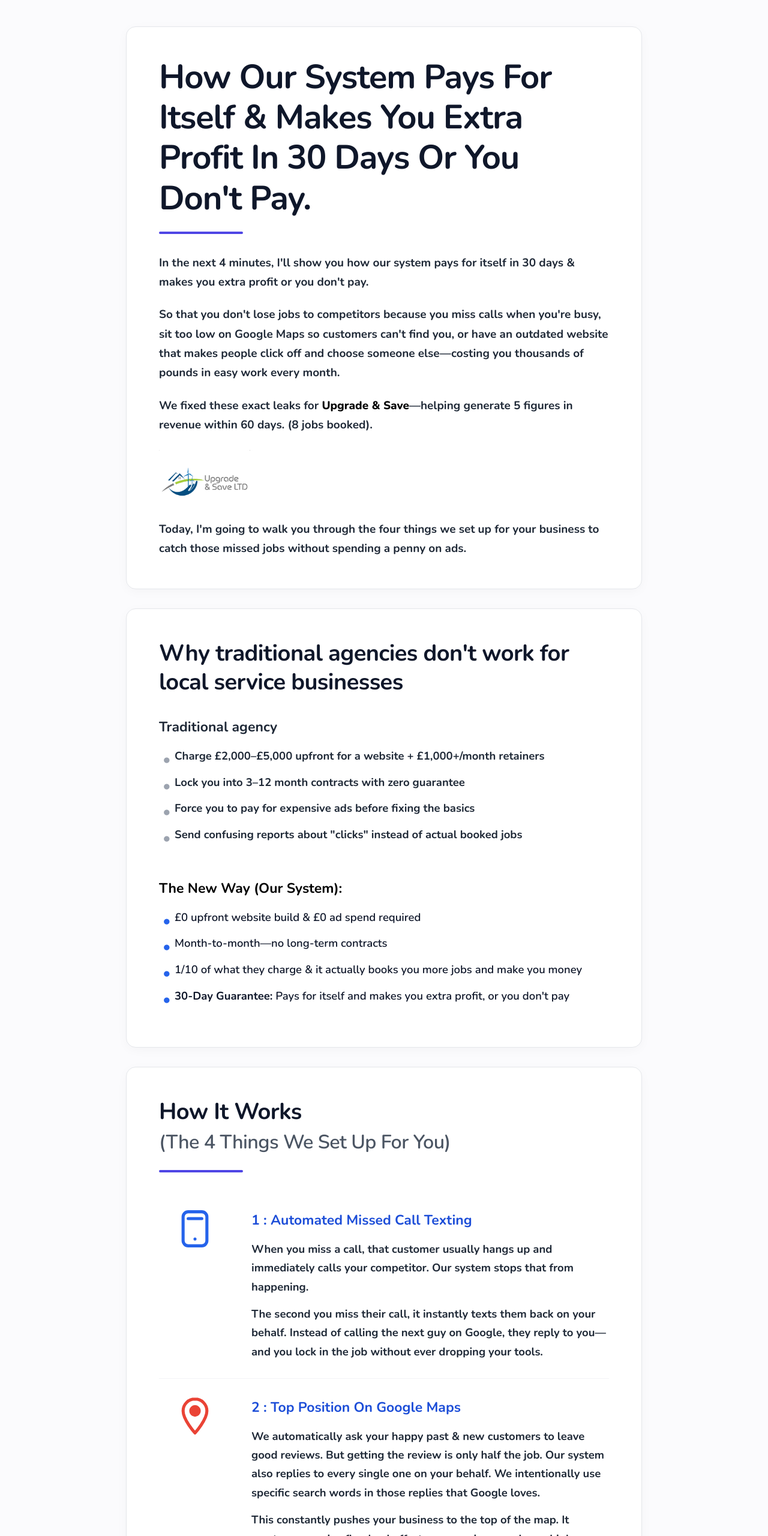
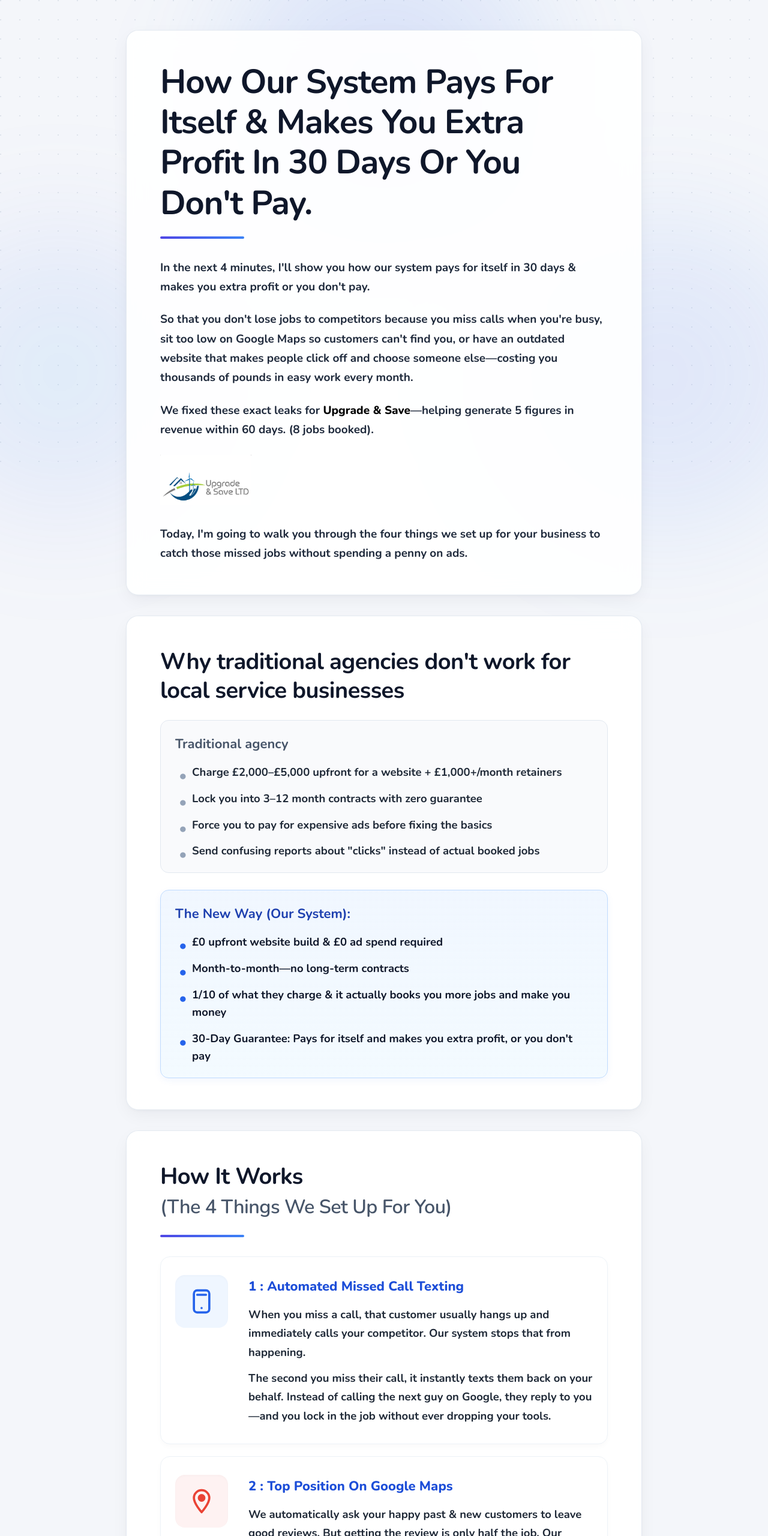
Before and after one commit to muhseena005/client-launch-proposal, a plain HTML site: page index.html in a window 1280 px wide. Shown: the top 2560 px of the page at 60% size. Drawn offline with nearby package versions, Linux system fonts and the light colour scheme.

Commit message:
Add modern ambient background design with subtle grid pattern and soft lighting glows

```diff
--- a/index.html
+++ b/index.html
@@ -12,11 +12,11 @@
 
   <style>
     :root {
-      --bg-page: #fbfbfd;
-      --card-bg: #ffffff;
-      --border-color: #e5e7eb;
-      --text-main: #111827;
-      --text-muted: #374151;
+      --bg-page: #f4f6fa;
+      --card-bg: rgba(255, 255, 255, 0.92);
+      --border-color: rgba(226, 232, 240, 0.9);
+      --text-main: #0f172a;
+      --text-muted: #1e293b;
       --accent-blue: #2563eb;
       --accent-dark: #1e3a8a;
       --font-family: 'Nunito', -apple-system, BlinkMacSystemFont, "Segoe UI", Roboto, sans-serif;
@@ -33,38 +33,93 @@
       font-family: var(--font-family);
       color: var(--text-main);
       line-height: 1.75;
-      padding: 44px 16px 88px 16px;
+      padding: 50px 16px 100px 16px;
       -webkit-font-smoothing: antialiased;
       -moz-osx-font-smoothing: grayscale;
+      position: relative;
+      min-height: 100vh;
+      overflow-x: hidden;
+    }
+
+    /* Ambient Background Pattern & Lighting Orbs */
+    .bg-pattern {
+      position: fixed;
+      inset: 0;
+      background-image:
+        radial-gradient(circle at 1px 1px, rgba(148, 163, 184, 0.22) 1px, transparent 0);
+      background-size: 32px 32px;
+      pointer-events: none;
+      z-index: 0;
+    }
+
+    .bg-glow-1 {
+      position: fixed;
+      top: -150px;
+      left: 50%;
+      transform: translateX(-50%);
+      width: 800px;
+      height: 600px;
+      background: radial-gradient(circle, rgba(99, 102, 241, 0.18) 0%, rgba(59, 130, 246, 0.12) 40%, transparent 70%);
+      filter: blur(80px);
+      pointer-events: none;
+      z-index: 0;
+    }
+
+    .bg-glow-2 {
+      position: fixed;
+      top: 40%;
+      left: -200px;
+      width: 600px;
+      height: 600px;
+      background: radial-gradient(circle, rgba(56, 189, 248, 0.14) 0%, rgba(99, 102, 241, 0.08) 50%, transparent 70%);
+      filter: blur(90px);
+      pointer-events: none;
+      z-index: 0;
+    }
+
+    .bg-glow-3 {
+      position: fixed;
+      bottom: -150px;
+      right: -150px;
+      width: 650px;
+      height: 650px;
+      background: radial-gradient(circle, rgba(129, 140, 248, 0.16) 0%, rgba(59, 130, 246, 0.10) 45%, transparent 70%);
+      filter: blur(90px);
+      pointer-events: none;
+      z-index: 0;
     }
 
     .container {
+      position: relative;
+      z-index: 1;
       max-width: 860px;
       margin: 0 auto;
     }
 
-    /* Document Slide Cards (Gamma style) */
+    /* Document Slide Cards: Crisp Glassmorphism, refined elevation */
     .gamma-card {
       background: var(--card-bg);
+      backdrop-filter: blur(16px);
+      -webkit-backdrop-filter: blur(16px);
       border: 1px solid var(--border-color);
-      border-radius: 16px;
-      padding: 50px 54px;
-      margin-bottom: 32px;
-      box-shadow: 0 4px 20px -2px rgba(0, 0, 0, 0.04);
-      transition: box-shadow 0.2s ease;
+      border-radius: 20px;
+      padding: 52px 56px;
+      margin-bottom: 34px;
+      box-shadow: 0 10px 30px -4px rgba(15, 23, 42, 0.06), 0 2px 6px -1px rgba(15, 23, 42, 0.04);
+      transition: transform 0.2s ease, box-shadow 0.2s ease;
     }
 
     @media (max-width: 640px) {
       .gamma-card {
         padding: 30px 22px;
-        border-radius: 12px;
+        border-radius: 14px;
       }
     }
 
-    /* Main Headline: Bigger, neat, bold without being blocky/fat */
+    /* Main Headline: Bold & Crisp */
     h1 {
       font-size: clamp(38px, 5.2vw, 56px);
-      font-weight: 700; /* Clean, neat bold rather than heavy 900 */
+      font-weight: 700;
       line-height: 1.2;
       letter-spacing: -0.02em;
       color: #0f172a;
@@ -74,7 +129,7 @@
     .title-accent-line {
       width: 140px;
       height: 4px;
-      background-color: #4f46e5;
+      background: linear-gradient(90deg, #4f46e5 0%, #3b82f6 100%);
       border-radius: 2px;
       margin-bottom: 32px;
     }
@@ -89,16 +144,16 @@
     }
 
     h3 {
-      font-size: 25px;
+      font-size: 24px;
       font-weight: 700;
       color: #0f172a;
       margin-bottom: 14px;
     }
 
-    /* All normal body text: Nunito, clean and balanced */
+    /* Body Text: Nunito Bold, readable and sharp */
     p {
       font-size: 19px;
-      color: #1f2937;
+      color: var(--text-muted);
       margin-bottom: 22px;
       font-weight: 700;
       line-height: 1.7;
@@ -118,21 +173,30 @@
     }
 
     .comp-block {
-      padding: 6px 0;
+      padding: 20px 24px;
+      border-radius: 14px;
+      background: rgba(248, 250, 252, 0.85);
+      border: 1px solid #e2e8f0;
+    }
+
+    .comp-block.new {
+      background: linear-gradient(180deg, rgba(239, 246, 255, 0.9) 0%, rgba(240, 249, 255, 0.8) 100%);
+      border: 1.5px solid #bfdbfe;
+      box-shadow: 0 4px 14px -2px rgba(37, 99, 235, 0.08);
     }
 
     .comp-block h3 {
-      font-size: 23px;
+      font-size: 22px;
       font-weight: 700;
       margin-bottom: 14px;
     }
 
     .comp-block.old h3 {
-      color: #1f2937;
+      color: #475569;
     }
 
     .comp-block.new h3 {
-      color: #000000;
+      color: #1e40af;
     }
 
     .bullet-list {
@@ -141,12 +205,16 @@
 
     .bullet-list li {
       position: relative;
-      padding-left: 26px;
+      padding-left: 28px;
       font-size: 18.5px;
       color: #1f2937;
       margin-bottom: 14px;
       font-weight: 700;
       line-height: 1.6;
+    }
+
+    .bullet-list li:last-child {
+      margin-bottom: 0;
     }
 
     .bullet-list li::before {
@@ -155,7 +223,7 @@
       left: 6px;
       top: -1px;
       font-size: 26px;
-      color: #9ca3af;
+      color: #94a3b8;
     }
 
     .comp-block.new .bullet-list li::before {
@@ -164,7 +232,7 @@
 
     .comp-block.new .bullet-list li {
       color: #0f172a;
-      font-weight: 600;
+      font-weight: 700;
     }
 
     /* Pillars (The 4 things we set up) */
@@ -172,13 +240,16 @@
       display: flex;
       align-items: flex-start;
       gap: 34px;
-      padding: 28px 0;
-      border-bottom: 1px solid #f3f4f6;
+      padding: 30px 24px;
+      border-radius: 16px;
+      background: #ffffff;
+      border: 1px solid #edf2f7;
+      margin-bottom: 20px;
+      box-shadow: 0 4px 12px -2px rgba(15, 23, 42, 0.03);
     }
 
     .pillar-item:last-child {
-      border-bottom: none;
-      padding-bottom: 8px;
+      margin-bottom: 0;
     }
 
     @media (max-width: 640px) {
@@ -187,22 +258,32 @@
         align-items: center;
         text-align: center;
         gap: 18px;
+        padding: 22px 18px;
       }
     }
 
     .pillar-icon-box {
       flex-shrink: 0;
-      width: 120px;
+      width: 88px;
+      height: 88px;
+      border-radius: 16px;
+      background: #f1f5f9;
       display: flex;
       justify-content: center;
       align-items: center;
+      box-shadow: inset 0 2px 4px rgba(0,0,0,0.02);
     }
 
-    .pillar-icon-box img,
-    .pillar-icon-box svg {
-      max-width: 100px;
-      max-height: 100px;
-      object-fit: contain;
+    .pillar-icon-box.icon-blue {
+      background: #eff6ff;
+    }
+
+    .pillar-icon-box.icon-red {
+      background: #fef2f2;
+    }
+
+    .pillar-icon-box.icon-green {
+      background: #f0fdf4;
     }
 
     .pillar-content {
@@ -210,8 +291,8 @@
     }
 
     .pillar-num-title {
-      font-size: 23px;
-      font-weight: 700;
+      font-size: 22px;
+      font-weight: 800;
       color: #1d4ed8;
       margin-bottom: 12px;
     }
@@ -220,7 +301,7 @@
       font-size: 18.5px;
       color: #1f2937;
       line-height: 1.7;
-      margin-bottom: 14px;
+      margin-bottom: 12px;
       font-weight: 700;
     }
 
@@ -255,11 +336,11 @@
 
     /* Before Call / Final Offer Card */
     .cta-card {
-      background: #ffffff;
+      background: linear-gradient(180deg, #ffffff 0%, #f8fafc 100%);
       border: 2px solid #2563eb;
-      border-radius: 16px;
-      padding: 50px 54px;
-      box-shadow: 0 10px 30px -4px rgba(37, 99, 235, 0.08);
+      border-radius: 20px;
+      padding: 52px 56px;
+      box-shadow: 0 16px 40px -8px rgba(37, 99, 235, 0.16);
     }
 
     @media (max-width: 640px) {
@@ -278,7 +359,7 @@
     }
 
     .offer-line strong {
-      font-weight: 700;
+      font-weight: 800;
       font-size: 21px;
       color: #000000;
     }
@@ -289,16 +370,16 @@
     }
 
     .next-step-box {
-      margin-top: 30px;
-      padding: 24px 28px;
+      margin-top: 32px;
+      padding: 26px 30px;
       background: #eff6ff;
-      border-radius: 12px;
-      border: 1px solid #bfdbfe;
+      border-radius: 14px;
+      border: 1.5px solid #bfdbfe;
     }
 
     .next-step-box p {
       font-size: 19.5px;
-      font-weight: 700;
+      font-weight: 800;
       color: #1e40af;
       margin-bottom: 0;
     }
@@ -314,19 +395,26 @@
       font-size: 19px;
       font-weight: 700;
       padding: 16px 32px;
-      border-radius: 10px;
+      border-radius: 12px;
       text-decoration: none;
-      transition: background-color 0.2s ease, transform 0.1s ease;
-      box-shadow: 0 4px 14px rgba(37, 99, 235, 0.25);
+      transition: background-color 0.2s ease, transform 0.1s ease, box-shadow 0.2s ease;
+      box-shadow: 0 6px 18px rgba(37, 99, 235, 0.28);
     }
 
     .reply-btn:hover {
       background-color: #1d4ed8;
-      transform: translateY(-1px);
+      transform: translateY(-2px);
+      box-shadow: 0 8px 24px rgba(37, 99, 235, 0.35);
     }
   </style>
 </head>
 <body>
+
+  <!-- Ambient Design Elements in the Background -->
+  <div class="bg-pattern"></div>
+  <div class="bg-glow-1"></div>
+  <div class="bg-glow-2"></div>
+  <div class="bg-glow-3"></div>
 
   <div class="container">
 
@@ -377,13 +465,13 @@
 
     <!-- Card 3: How It Works (The 4 Things We Set Up For You) -->
     <section class="gamma-card">
-      <h2>How It Works<br><span style="font-weight: 600; color: #4b5563; font-size: 0.85em;">(The 4 Things We Set Up For You)</span></h2>
+      <h2>How It Works<br><span style="font-weight: 600; color: #475569; font-size: 0.85em;">(The 4 Things We Set Up For You)</span></h2>
       <div class="title-accent-line"></div>
 
       <!-- Pillar 1 -->
       <div class="pillar-item">
-        <div class="pillar-icon-box">
-          <svg width="68" height="68" viewBox="0 0 24 24" fill="none" stroke="#2563eb" stroke-width="1.8" stroke-linecap="round" stroke-linejoin="round">
+        <div class="pillar-icon-box icon-blue">
+          <svg width="44" height="44" viewBox="0 0 24 24" fill="none" stroke="#2563eb" stroke-width="2" stroke-linecap="round" stroke-linejoin="round">
             <rect x="5" y="2" width="14" height="20" rx="3" ry="3"></rect>
             <line x1="12" y1="18" x2="12" y2="18.01"></line>
             <path d="M8 6h8"></path>
@@ -398,8 +486,8 @@
 
       <!-- Pillar 2 -->
       <div class="pillar-item">
-        <div class="pillar-icon-box">
-          <svg width="68" height="68" viewBox="0 0 24 24" fill="none" stroke="#ea4335" stroke-width="1.8" stroke-linecap="round" stroke-linejoin="round">
+        <div class="pillar-icon-box icon-red">
+          <svg width="44" height="44" viewBox="0 0 24 24" fill="none" stroke="#ea4335" stroke-width="2" stroke-linecap="round" stroke-linejoin="round">
             <path d="M12 2C8.13 2 5 5.13 5 9c0 5.25 7 13 7 13s7-7.75 7-13c0-3.87-3.13-7-7-7z"></path>
             <circle cx="12" cy="9" r="2.5" fill="#ea4335"></circle>
           </svg>
@@ -413,8 +501,8 @@
 
       <!-- Pillar 3 -->
       <div class="pillar-item">
-        <div class="pillar-icon-box">
-          <svg width="68" height="68" viewBox="0 0 24 24" fill="none" stroke="#2563eb" stroke-width="1.8" stroke-linecap="round" stroke-linejoin="round">
+        <div class="pillar-icon-box icon-blue">
+          <svg width="44" height="44" viewBox="0 0 24 24" fill="none" stroke="#2563eb" stroke-width="2" stroke-linecap="round" stroke-linejoin="round">
             <rect x="2" y="3" width="20" height="14" rx="2" ry="2"></rect>
             <line x1="8" y1="21" x2="16" y2="21"></line>
             <line x1="12" y1="17" x2="12" y2="21"></line>
@@ -429,8 +517,8 @@
 
       <!-- Pillar 4 -->
       <div class="pillar-item">
-        <div class="pillar-icon-box">
-          <svg width="68" height="68" viewBox="0 0 24 24" fill="none" stroke="#10b981" stroke-width="1.8" stroke-linecap="round" stroke-linejoin="round">
+        <div class="pillar-icon-box icon-green">
+          <svg width="44" height="44" viewBox="0 0 24 24" fill="none" stroke="#10b981" stroke-width="2" stroke-linecap="round" stroke-linejoin="round">
             <path d="M17 21v-2a4 4 0 0 0-4-4H5a4 4 0 0 0-4 4v2"></path>
             <circle cx="9" cy="7" r="4"></circle>
             <path d="M23 21v-2a4 4 0 0 0-3-3.87"></path>
@@ -457,7 +545,7 @@
         <p class="faq-a">We aren't an ad agency, and there are no contracts. It's just a simple automated system that catches the jobs you're already missing—bringing most clients 6 to 15 extra jobs a month without spending a penny on ads.</p>
       </div>
 
-      <hr style="border: 0; border-top: 1px solid #f3f4f6; margin: 28px 0;">
+      <hr style="border: 0; border-top: 1px solid #e2e8f0; margin: 28px 0;">
 
       <!-- FAQ 2 -->
       <div class="faq-block">
@@ -466,7 +554,7 @@
         <p class="faq-a">The only problem is you can't turn it on like a tap, so it's always feast or famine—and you're still missing out on all the people searching Google Maps who don't have a mate to ask. Our system keeps your word-of-mouth business running while bringing in steady Google and repeat jobs during the quiet weeks.</p>
       </div>
 
-      <hr style="border: 0; border-top: 1px solid #f3f4f6; margin: 28px 0;">
+      <hr style="border: 0; border-top: 1px solid #e2e8f0; margin: 28px 0;">
 
       <!-- FAQ 3 -->
       <div class="faq-block">
@@ -475,7 +563,7 @@
         <p class="faq-a">Most websites just sit there like an online brochure and don't actually catch missed calls or get you Google reviews. We simply plug our automation straight into your existing site so it starts converting the visitors you're already getting.</p>
       </div>
 
-      <hr style="border: 0; border-top: 1px solid #f3f4f6; margin: 28px 0;">
+      <hr style="border: 0; border-top: 1px solid #e2e8f0; margin: 28px 0;">
 
       <!-- FAQ 4 -->
       <div class="faq-block">
@@ -483,7 +571,7 @@
         <p class="faq-a">If you're not good with technology, don't worry—we set up and run everything for you.</p>
       </div>
 
-      <hr style="border: 0; border-top: 1px solid #f3f4f6; margin: 28px 0;">
+      <hr style="border: 0; border-top: 1px solid #e2e8f0; margin: 28px 0;">
 
       <!-- FAQ 5 -->
       <div class="faq-block">
```
